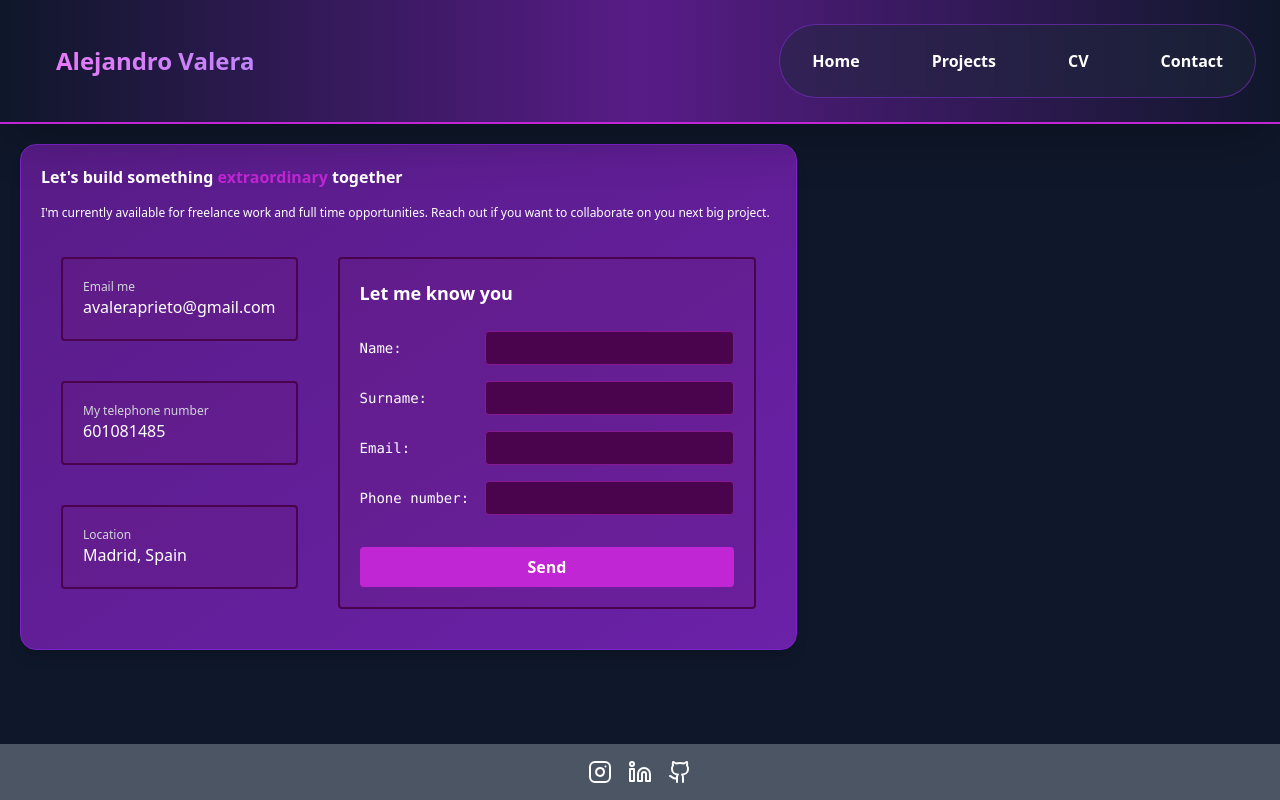
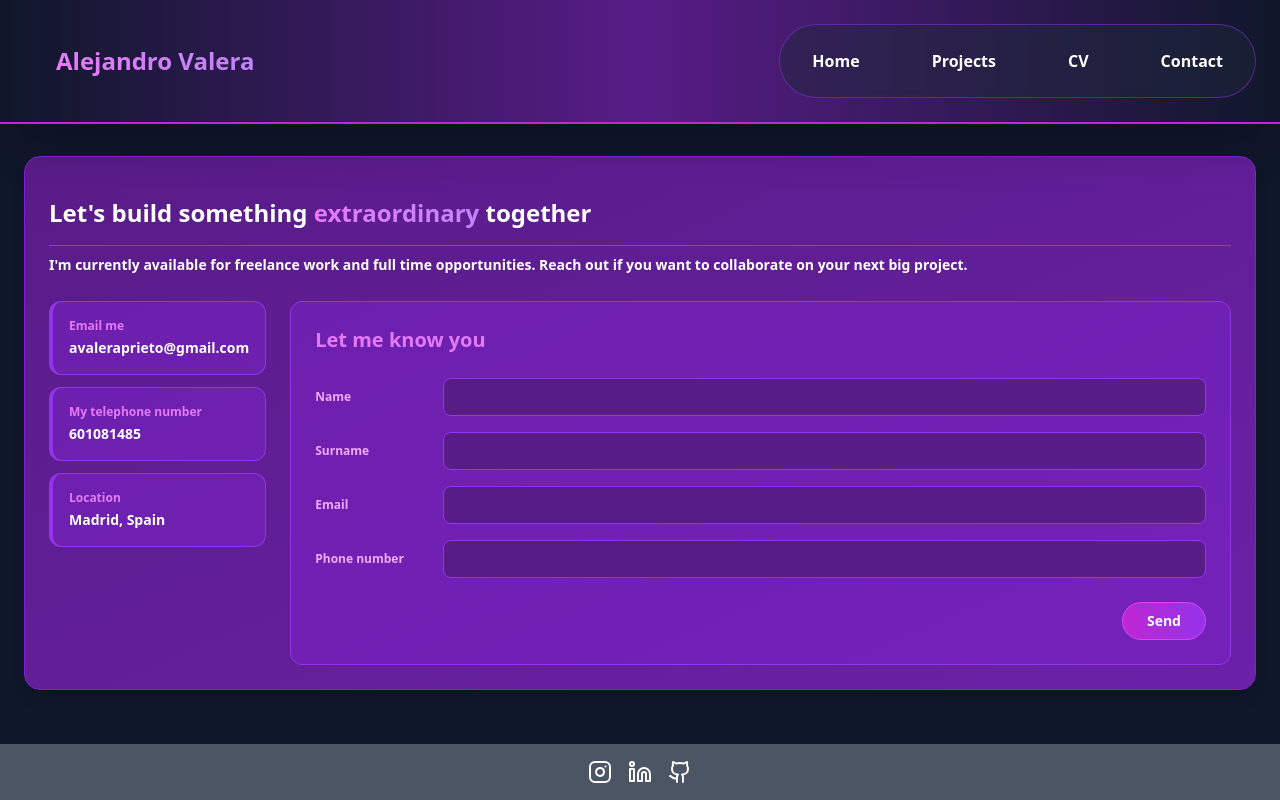
Before and after one commit to AValeraP/PruebaTecnica, a Nuxt app: page /contact in a window 1280 px wide. Built offline with nearby package versions, Linux system fonts and the light colour scheme.

Commit message:
contact card fix

```diff
--- a/app/components/Contact/ContactCard.vue
+++ b/app/components/Contact/ContactCard.vue
@@ -1,83 +1,97 @@
 <script setup>
 import infoContacto from '~/data/contactCards.json'
 </script>
-<template class="bg-purple-950">
-    <div class="inline-block bg-gradient-to-br m-5 p-5 from-purple-900 to-purple-800  rounded-2xl shadow-lg hover:shadow-2xl transition-shadow duration-300 border border-purple-700">
-        <h1 class="font-extrabold text-white">Let's build something
-        <span class="font-extrabold text-fuchsia-600">extraordinary</span>
-         together</h1>
 
-    <div class=" my-2 py-2 text-xs text-white">
+<template>
+  <div class="max-w-7xl mx-auto px-6 py-8">
+    <div class="bg-gradient-to-br from-purple-900 to-purple-800 p-6 rounded-2xl shadow-lg hover:shadow-2xl transition-shadow duration-300 border border-purple-700">
+
+      <!-- Header -->
+      <h1 class="font-extrabold text-2xl text-white py-4 mb-2 border-b border-purple-600 pb-4">
+        Let's build something
+        <span class="text-transparent bg-clip-text bg-gradient-to-r from-fuchsia-400 to-purple-400"> extraordinary </span>
+        together
+      </h1>
+      <p class="text-white font-semibold text-sm leading-relaxed mb-6">
         I'm currently available for freelance work and full time opportunities.
-        Reach out if you want to collaborate on you next big project.
+        Reach out if you want to collaborate on your next big project.
+      </p>
+
+      <!-- Body: contact cards + form -->
+      <div class="flex flex-row gap-6">
+
+        <!-- Contact Cards -->
+        <div class="flex flex-col gap-3 min-w-48">
+          <div
+            v-for="item in infoContacto.contactData"
+            :key="item.id"
+            class="bg-purple-700 bg-opacity-50 p-4 rounded-xl border-l-4 border-fuchsia-500 border border-purple-600"
+          >
+            <p class="text-fuchsia-400 font-bold text-xs mb-1">{{ item.title }}</p>
+            <p class="text-white font-semibold text-sm">{{ item.body }}</p>
+          </div>
         </div>
 
-    <div class="flex flex-row">
-     <div class="inline-flex flex-col  items-stretch">
-        <div
-        v-for="(item, key) in infoContacto.contactData"
-        :key="item.id"
-        class="">
-        <div class="flex flex-col border-2 border-fuchsia-950 rounded m-5 p-5 bg-fuchsia-900/20">
-          <h1 class="text-gray-300 font-normal text-xs ">{{ item.title }}</h1>
-          <p class="text-white font-normal ">{{ item.body }}</p>
-        </div>
+        <!-- Contact Form -->
+        <div class="flex-1 bg-purple-700 bg-opacity-50 p-6 rounded-xl border border-purple-600">
+          <h2 class="font-extrabold text-xl text-transparent bg-clip-text bg-gradient-to-r from-fuchsia-400 to-purple-400 mb-6">
+            Let me know you
+          </h2>
 
-        </div >
-    <!--
-        <div class="flex flex-col border-2 border-fuchsia-950 rounded m-5 p-5 bg-fuchsia-900/20">
-            <h2 class="text-gray-300 font-normal text-xs "> Email me</h2>
-            <p class="text-white font-normal ">avaleraprieto@gmail.com</p>
-        </div>
-
-        <div class="flex flex-col border-2 border-fuchsia-950 rounded m-5 p-5 bg-fuchsia-900/20">
-            <h2 class=" font-normal text-white text-xs ">My telephone number</h2>
-            <p class="text-white font-normal ">213123123</p>
-        </div>
-
-        <div class="flex flex-col border-2 border-fuchsia-950 rounded m-5 p-5 bg-fuchsia-900/20">
-            <h2 class=" font-normal text-white text-xs ">Location</h2>
-            <p class="text-white font-normal ">Madrid</p>
-        </div>
-      -->
-      </div>
-
-     <div class="flex flex-col border-2 border-fuchsia-950 rounded m-5 p-5 bg-fuchsia-900/20">
-
-
-        <div class="text-white">
-     <form class="flex flex-col gap-4 max-w-sm"
+          <form
+            class="flex flex-col gap-4"
             action="https://formspree.io/f/meervevk"
             method="POST"
           >
-      <p class="font-extrabold text-lg mb-2">Let me know you</p>
-
             <div class="flex items-center justify-between gap-4">
-        <label class="font-mono text-sm">Name:</label>
-        <input required type="text" name="name" class="bg-fuchsia-950 border border-fuchsia-800 rounded px-2 py-1 focus:outline-none focus:ring-1 focus:ring-fuchsia-500">
-      </div>
-
-
-      <div class="flex items-center justify-between gap-4">
-        <label class="font-mono text-sm">Surname:</label>
-        <input required type="text"name="surname" class="bg-fuchsia-950 border border-fuchsia-800 rounded px-2 py-1 focus:outline-none focus:ring-1 focus:ring-fuchsia-500">
+              <label class="w-28 text-fuchsia-300 font-semibold text-xs whitespace-nowrap">Name</label>
+              <input
+                required
+                type="text"
+                name="name"
+                class="flex-1 w-28 bg-purple-900 border border-purple-600 hover:border-fuchsia-500 focus:border-fuchsia-500 rounded-lg px-3 py-2 text-white text-sm focus:outline-none focus:ring-1 focus:ring-fuchsia-500 transition-colors"
+              />
             </div>
 
             <div class="flex items-center justify-between gap-4">
-        <label class="font-mono text-sm">Email:</label>
-        <input required type="email" name="email" class="bg-fuchsia-950 border border-fuchsia-800 rounded px-2 py-1 focus:outline-none focus:ring-1 focus:ring-fuchsia-500">
+              <label class="w-28 text-fuchsia-300 font-semibold text-xs whitespace-nowrap">Surname</label>
+              <input
+                required
+                type="text"
+                name="surname"
+                class="flex-1 bg-purple-900 border border-purple-600 hover:border-fuchsia-500 focus:border-fuchsia-500 rounded-lg px-3 py-2 text-white text-sm focus:outline-none focus:ring-1 focus:ring-fuchsia-500 transition-colors"
+              />
             </div>
 
             <div class="flex items-center justify-between gap-4">
-        <label class="font-mono text-sm">Phone number:</label>
-        <input required type="tel" name="phone number"class="bg-fuchsia-950 border border-fuchsia-800 rounded px-2 py-1 focus:outline-none focus:ring-1 focus:ring-fuchsia-500">
+              <label class="w-28 text-fuchsia-300 font-semibold text-xs whitespace-nowrap">Email</label>
+              <input
+                required
+                type="email"
+                name="email"
+                class="flex-1 bg-purple-900 border border-purple-600 hover:border-fuchsia-500 focus:border-fuchsia-500 rounded-lg px-3 py-2 text-white text-sm focus:outline-none focus:ring-1 focus:ring-fuchsia-500 transition-colors"
+              />
             </div>
 
-      <button type="submit" class="mt-4 bg-fuchsia-600 hover:bg-fuchsia-500 text-white font-bold py-2 rounded transition-colors">
+            <div class="flex items-center justify-between gap-4">
+              <label class="w-28 text-fuchsia-300 font-semibold text-xs whitespace-nowrap">Phone number</label>
+              <input
+                required
+                type="tel"
+                name="phone number"
+                class="flex-1 bg-purple-900 border border-purple-600 hover:border-fuchsia-500 focus:border-fuchsia-500 rounded-lg px-3 py-2 text-white text-sm focus:outline-none focus:ring-1 focus:ring-fuchsia-500 transition-colors"
+              />
+            </div>
+
+            <button
+              type="submit"
+              class="mt-2 px-6 py-2 font-bold text-white text-sm bg-gradient-to-r from-fuchsia-600 to-purple-600 hover:from-fuchsia-500 hover:to-purple-500 border border-fuchsia-500 rounded-full transition-all duration-200 transform hover:scale-105 self-end"
+            >
               Send
             </button>
           </form>
         </div>
+
       </div>
     </div>
   </div>
```
Lines whose indentation alone changed are shown as unchanged.
